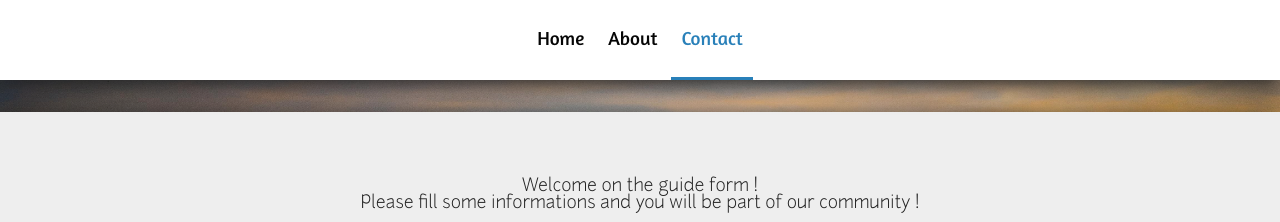
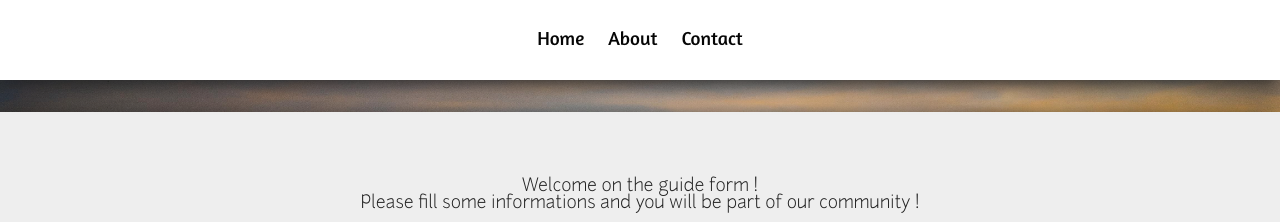
Before and after one commit to Bozotek/pickaguide-landing-page, a PHP site: page /contact/index.php in a window 1280 px wide. Shown: the top 222 px of the page. Run offline with PHP 8.4, Linux system fonts and the light colour scheme; some libraries are stand-ins or nearby versions.

Commit message:
Added menu styling

```diff
--- a/style/menu.css
+++ b/style/menu.css
@@ -1,5 +1,4 @@
 #navbar {
-  z-index: 1;
   height: 5em;
   width: 100%;
 	background-color: white;
@@ -25,16 +24,6 @@
   box-shadow:inset 0px -3px 0px #d62b2d;
 }
 
-.active {
-  -webkit-box-shadow:inset 0px -3px 0px #2980b9;
-  -moz-box-shadow:inset 0px -3px 0px #2980b9;
-  box-shadow:inset 0px -3px 0px #2980b9;
-}
-
-.activePage {
-  color: #2980b9 !important;
-}
-
 a.navlink {
 	color: #050505;
   font-size: 1.2em;
@@ -44,5 +33,5 @@ a.navlink {
 }
 
 a.navlink:hover {
-	color: #d62b2d !important;
+	color: #d62b2d;
 }
```
